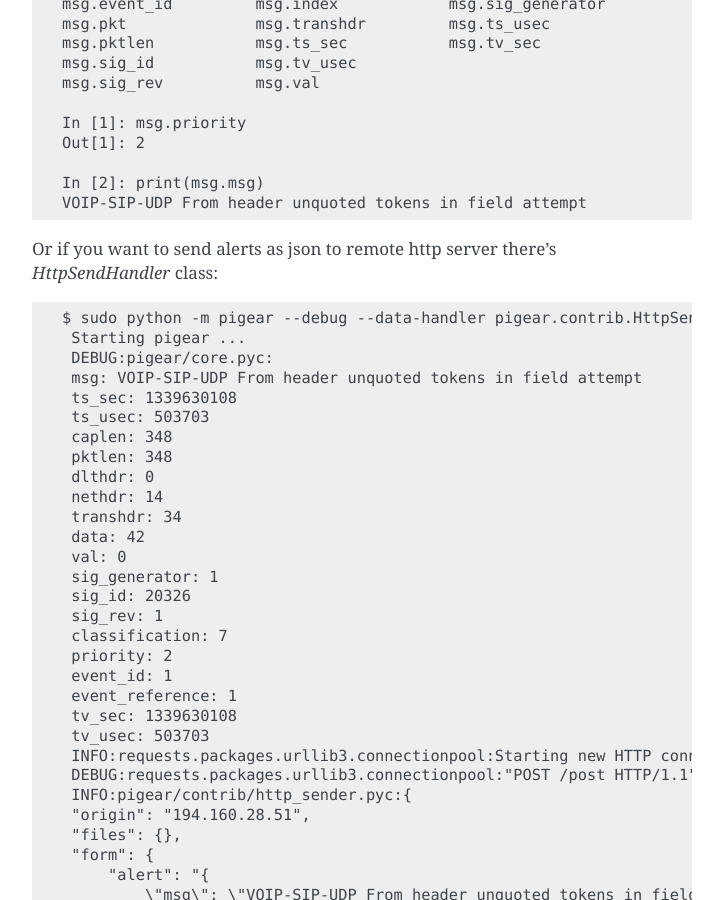
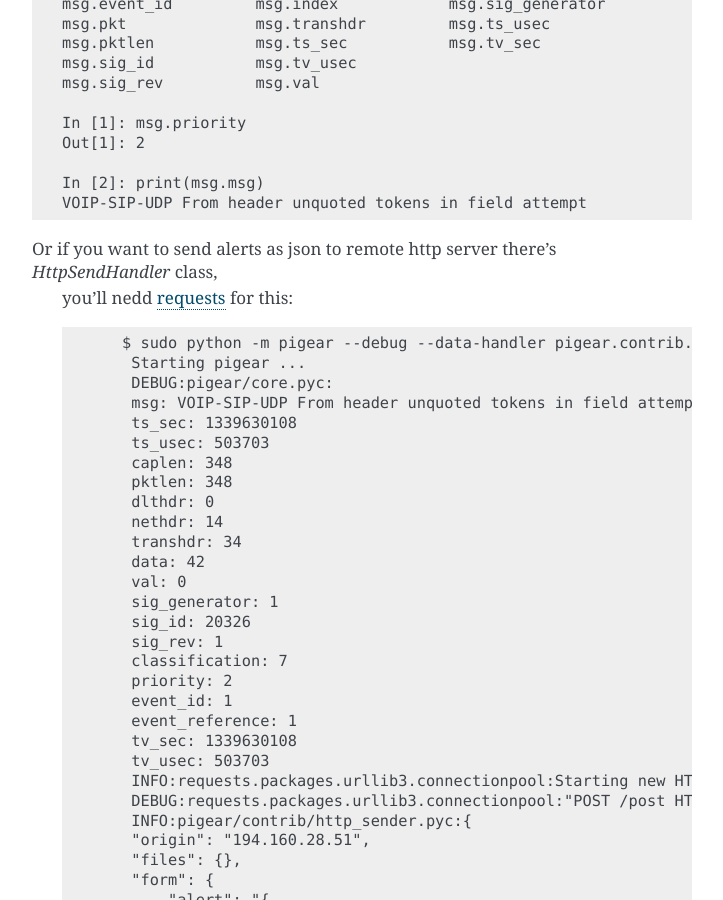
Before and after one commit to beezz/pigear, a Sphinx documentation site: the page built from docs/source/usage.rst, in a window 1280 px wide and 900 px high, scrolled down 547 px. Shown: the whole window, without its empty margins (388-1111 px from the left). Built offline with Sphinx 7.4.7, drawn with Linux system fonts in a browser that asks for light colours.

Commit message:
README rst fixes

```diff
--- a/README.rst
+++ b/README.rst
@@ -43,7 +43,8 @@ Example::
     In [2]: print(msg.msg)
     VOIP-SIP-UDP From header unquoted tokens in field attempt
 
-Or if you want to send alerts as json to remote http server there's `HttpSendHandler` class::
+Or if you want to send alerts as json to remote http server there's `HttpSendHandler` class,
+ you'll nedd `requests <https://github.com/kennethreitz/requests/>`_ for this::
 
    $ sudo python -m pigear --debug --data-handler pigear.contrib.HttpSendHandler url=http://httpbin.org/post
 
--- a/docs/source/usage.rst
+++ b/docs/source/usage.rst
@@ -40,7 +40,8 @@ For real-time examination of snort's alerts use `IPythonDataHandler` class::
 
 
 
-Or if you want to send alerts as json to remote http server there's `HttpSendHandler` class::
+Or if you want to send alerts as json to remote http server there's `HttpSendHandler` class,
+ you'll nedd `requests <https://github.com/kennethreitz/requests/>`_ for this::
 
    $ sudo python -m pigear --debug --data-handler pigear.contrib.HttpSendHandler url=http://httpbin.org/post
     Starting pigear ...
```
